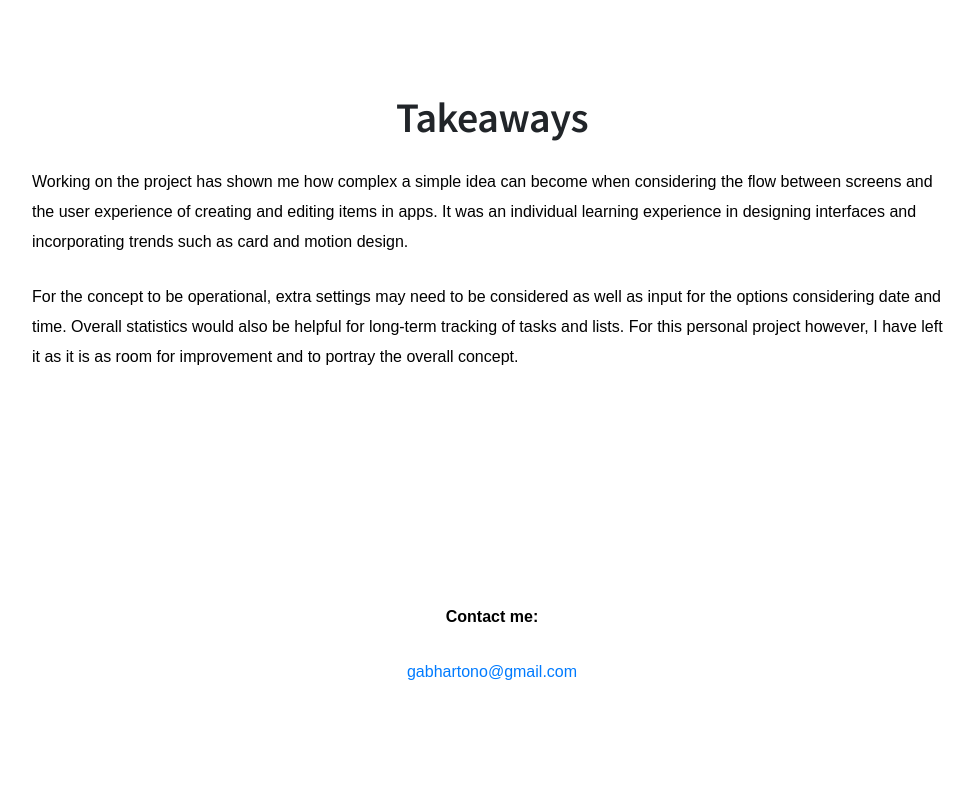
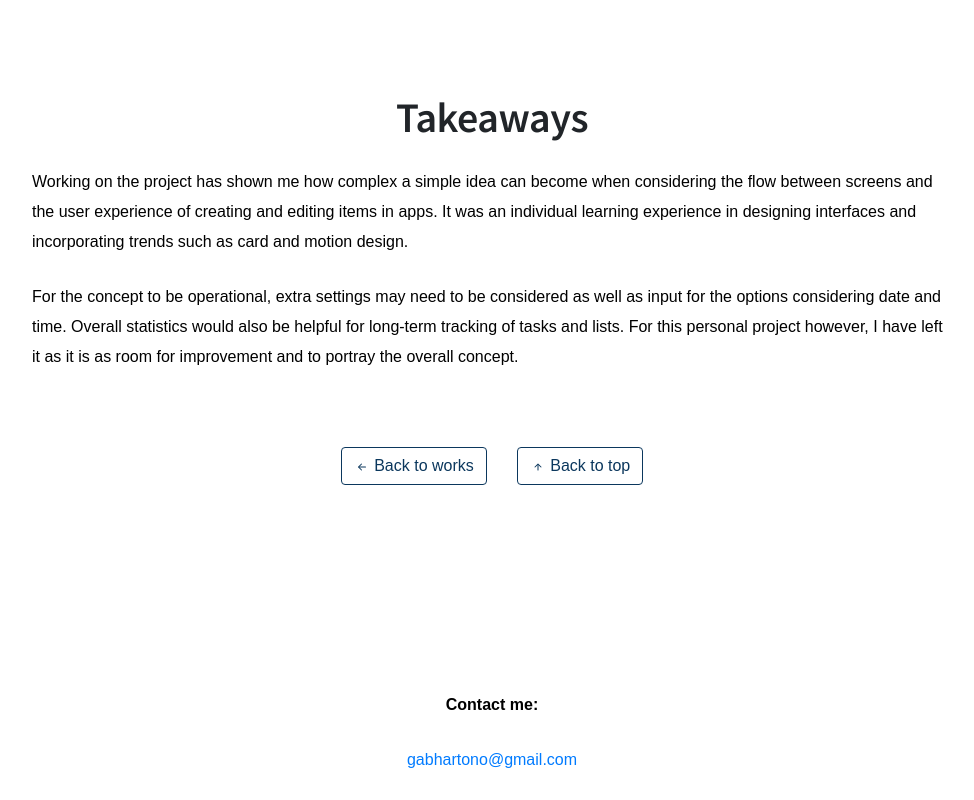
Before and after one commit to gabyhartono/gabyhartono.github.io, a plain HTML site: page dailylist.html in a window 1280 px wide. Shown: the part 11027-11827 px from the top of the page, without its empty margins (148-1122 px from the left). Before the commit the page ends 11739 px from the top, so only its background shows below. Drawn offline with nearby package versions, Linux system fonts and the light colour scheme; a web font is replaced by a local one.

Commit message:
added back btn in project pages

```diff
--- a/css/custom.css
+++ b/css/custom.css
@@ -258,6 +258,15 @@ blockquote>p{
   color: #fff;
 }
 
+.back-button{
+  border-color: #0b375d;
+  color: #0b375d;
+}
+
+.back-button:hover{
+  background-color: #0b375d;
+}
+
 span.tagline{
   color: #b5b5b5;
 }
--- a/dailylist.html
+++ b/dailylist.html
@@ -179,7 +179,28 @@
           <p>For the concept to be operational, extra settings may need to be considered as well as input for the options considering date and time. Overall statistics would also be helpful for long-term tracking of tasks and lists. For this personal project however, I have left it as it is as room for improvement and to portray the overall concept.</p>
         </div>
       </div>
+      <div class="row justify-content-center">
+        <div class="col-md-auto">
+        <a href="./portfolio.html" class="btn btn-outline-dark back-button" role="button">
+          <svg class="bi bi-arrow-left-short" width="1em" height="1em" viewBox="0 0 16 16" fill="currentColor" xmlns="http://www.w3.org/2000/svg">
+            <path fill-rule="evenodd" d="M7.854 4.646a.5.5 0 0 1 0 .708L5.207 8l2.647 2.646a.5.5 0 0 1-.708.708l-3-3a.5.5 0 0 1 0-.708l3-3a.5.5 0 0 1 .708 0z"/>
+            <path fill-rule="evenodd" d="M4.5 8a.5.5 0 0 1 .5-.5h6.5a.5.5 0 0 1 0 1H5a.5.5 0 0 1-.5-.5z"/>
+          </svg>
+          Back to works
+        </a>
+      </div>
+        <div class="col-md-auto">
+        <a href="#" class="btn btn-outline-dark back-button" role="button">
+          <svg class="bi bi-arrow-up-short" width="1em" height="1em" viewBox="0 0 16 16" fill="currentColor" xmlns="http://www.w3.org/2000/svg">
+            <path fill-rule="evenodd" d="M8 5.5a.5.5 0 0 1 .5.5v5a.5.5 0 0 1-1 0V6a.5.5 0 0 1 .5-.5z"/>
+            <path fill-rule="evenodd" d="M7.646 4.646a.5.5 0 0 1 .708 0l3 3a.5.5 0 0 1-.708.708L8 5.707 5.354 8.354a.5.5 0 1 1-.708-.708l3-3z"/>
+          </svg>
+          Back to top
+        </a>
+      </div>
+    </div>
 </div>
+
 <footer class = "footer">
   <div class="container">
     <div class="row justify-content-center">
```
Also changed, not shown: index.html (+1 -2 lines), js/homepage.js (+6 -18 lines), music-experience-agnsw.html (+20 -0 lines), portfolio.html (+1 -0 lines), social-media-cancercouncil.html (+21 -0 lines), wayfinding-usyd.html (+21 -0 lines).
